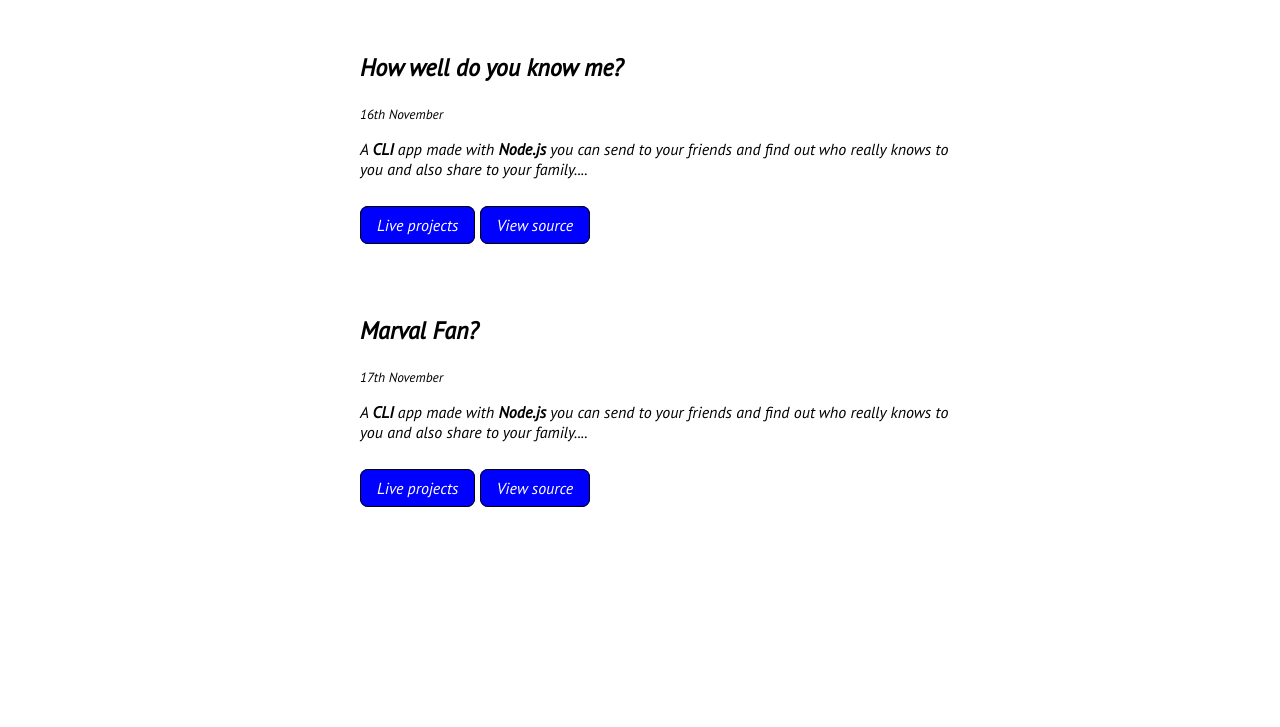
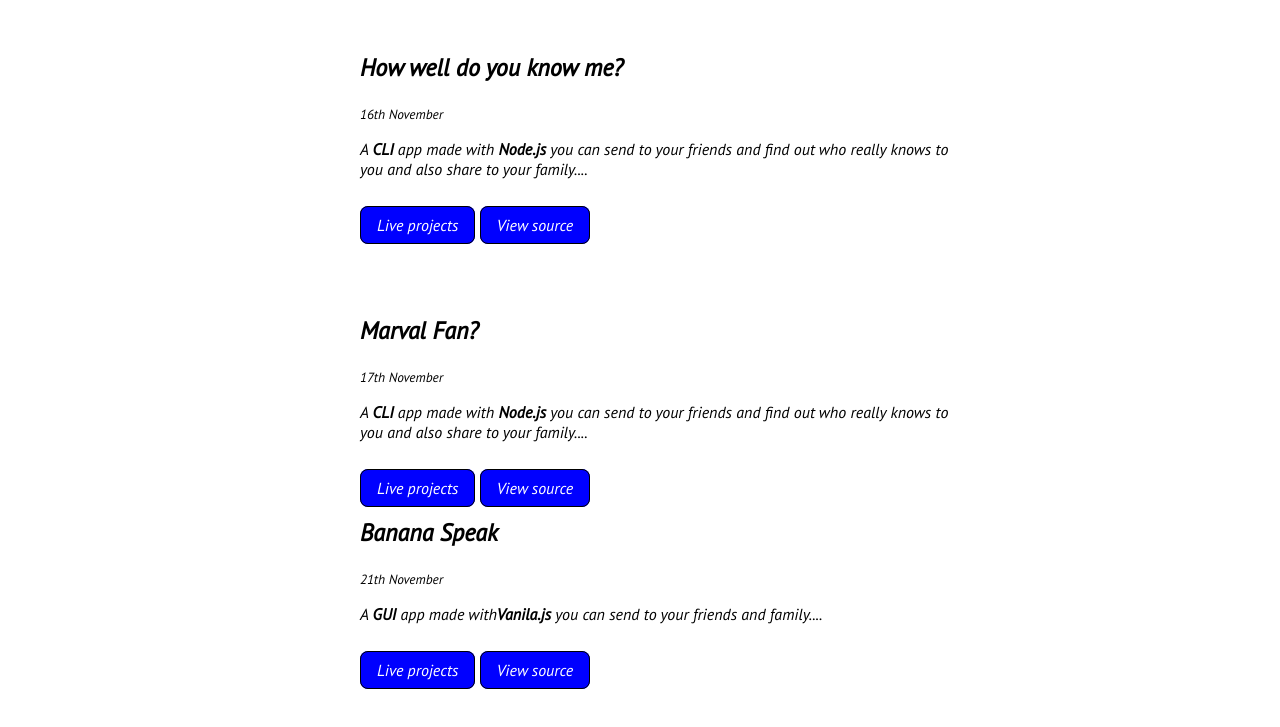
Before and after one commit to jayeshHande21/Portfolio, a plain HTML site: page projects.html in a window 1280 px wide. Shown: the part 221-948 px from the top of the page. Before the commit the page ends 800 px from the top, so only its background shows below. Drawn offline with Linux system fonts and the light colour scheme.

Commit message:
Add banana speak

```diff
--- a/projects.html
+++ b/projects.html
@@ -47,6 +47,15 @@
         <a class="links secondary-link" href="">View source</a>
     </li>
 </div>
+<div class="container-centered">
+    <li>
+        <h2>Banana Speak</h2>
+        <small>21th November</small>
+        <p>A <b>GUI</b> app made with<b>Vanila.js </b>you can send to your friends and family....<br><br></p>
+        <a class="links primary-link" href="https://jayuhandevanilajs.netlify.app/">Live projects</a>
+        <a class="links secondary-link" href="https://github.com/jayeshHande21/banana-speak">View source</a><br><br><br><br>
+    </li>
+</div>
     </ul>
 </body>
 
```
